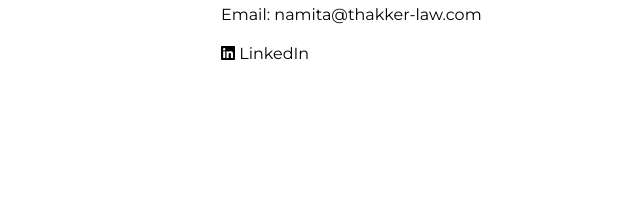
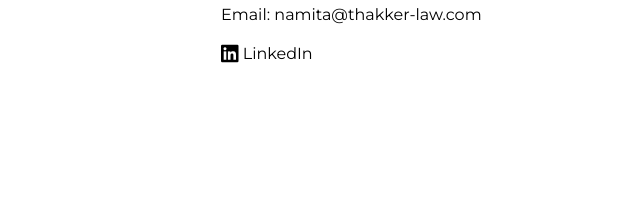
Before and after one commit to Manzanita-Law/Manzanita_Law, a plain HTML site: page contact.html in a window 1280 px wide. Shown: the part 346-553 px from the top of the page, 309-949 px from the left. Drawn offline with Linux system fonts and the light colour scheme; a script that the page names is missing.

Commit message:
Icon size change

```diff
--- a/contact.html
+++ b/contact.html
@@ -66,7 +66,7 @@
 
         <p>Email: namita@thakker-law.com </p>
 
-        <i class="fa-brands fa-linkedin"></i> <a href="http://www.linkedin.com/in/nthakker">LinkedIn</a>
+        <i class="fa-brands fa-linkedin fa-lg"></i> <a href="http://www.linkedin.com/in/nthakker">LinkedIn</a>
 
 
 
```
